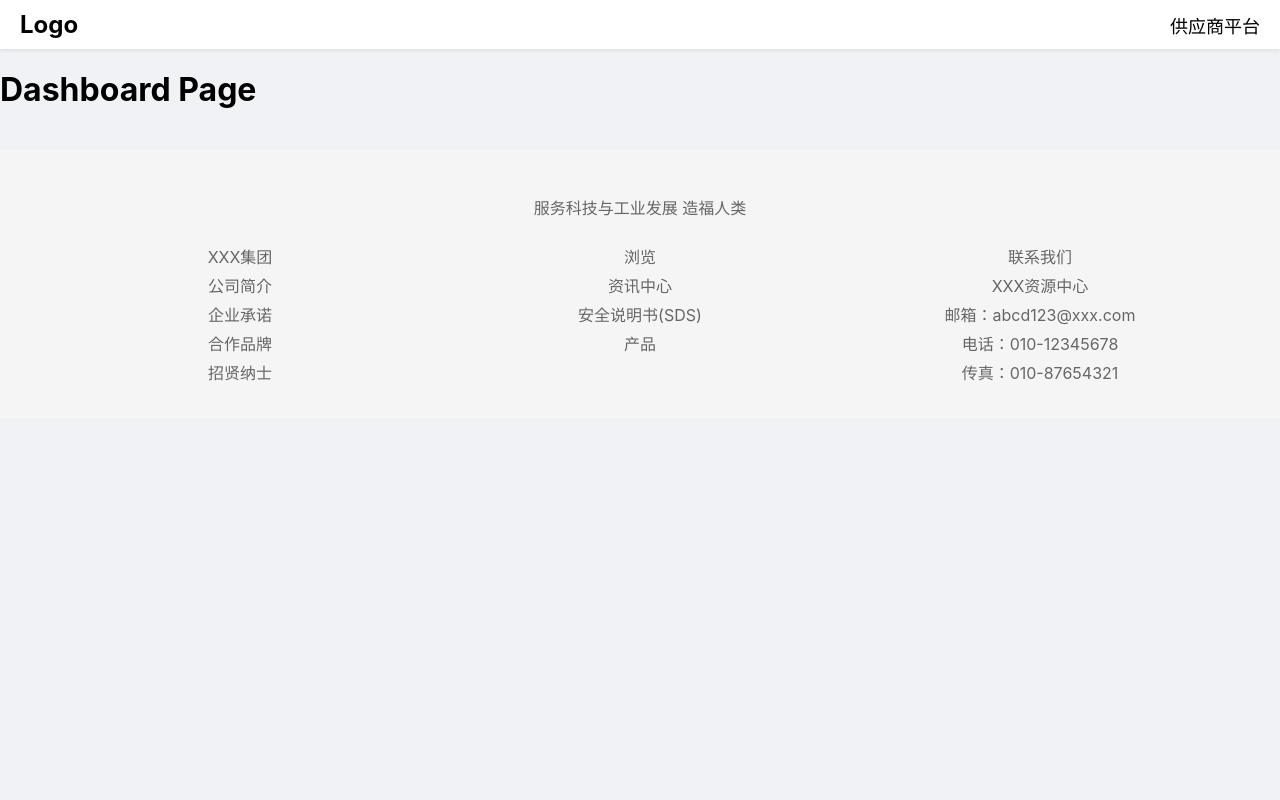
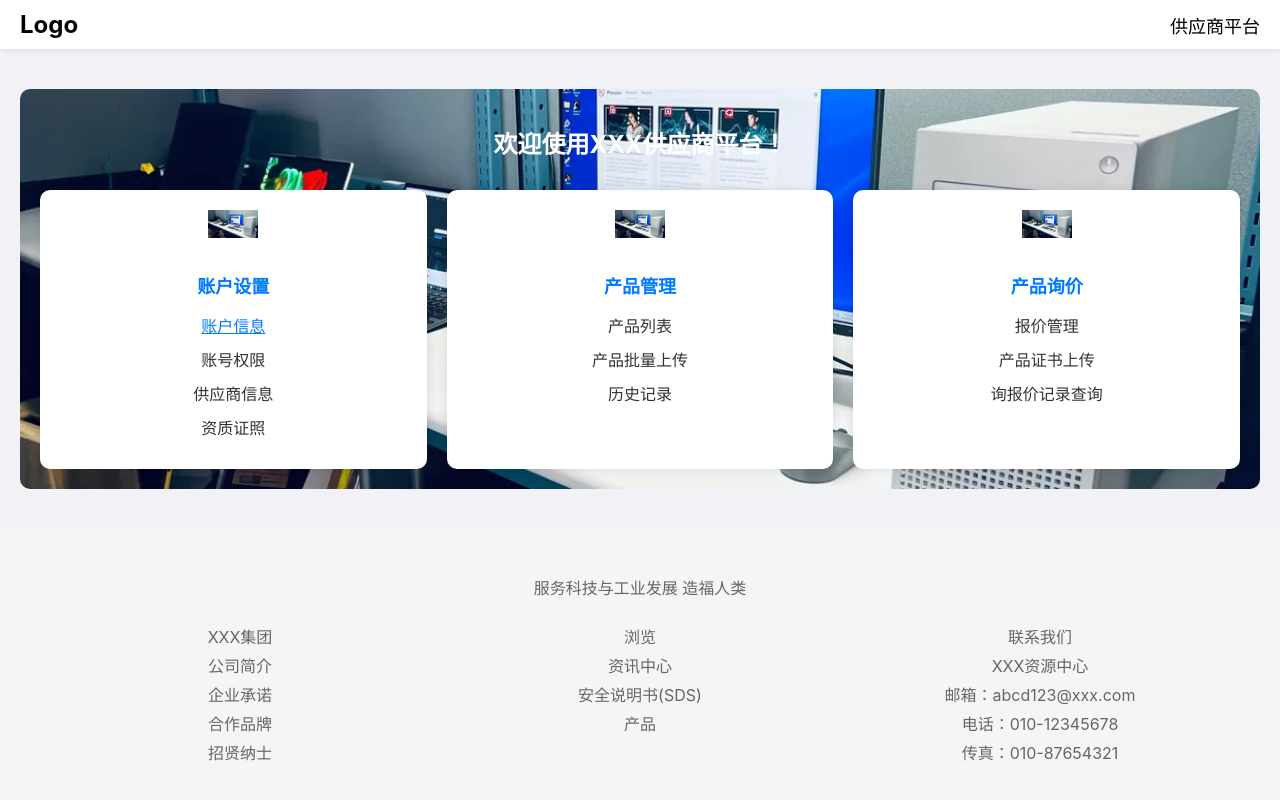
Before and after one commit to xiangshuo123/vendor-management-system, a React (Create React App) app in the folder client/: page /dashboard in a window 1280 px wide. Built offline with nearby package versions, Linux system fonts and the light colour scheme; sample sign-in values are in the browser's storage.

Commit message:
dashboard css

```diff
--- /dev/null
+++ b/client/src/pages/Dashboard.css
@@ -0,0 +1,62 @@
+.dashboard-container {
+    max-width: 1200px;
+    margin: 40px auto;
+    text-align: center;
+    background: url('../../public/images/img-9531.webp') no-repeat center center; /* 背景图片 */
+    background-size: cover;  /* 背景图像的大小 */
+    padding: 20px;
+    border-radius: 10px;
+  }
+
+  .dashboard-container h1 {
+    color: #ffffff; /* 标题颜色 */
+    margin-bottom: 30px;
+    font-size: 24px;
+  }
+
+  .dashboard-sections {
+    display: flex;
+    justify-content: space-between;  /* Sections 左右分布 */
+    gap: 20px;  /* Sections 之间的间距 */
+  }
+
+  .dashboard-section {
+    background-color: #ffffff;  /* Section 背景颜色 */
+    border-radius: 10px;
+    padding: 20px;
+    width: 30%;  /* Sections 宽度 */
+    box-shadow: 0 0 10px rgba(0, 0, 0, 0.1);  /* 添加阴影 */
+    text-align: center;
+  }
+
+  .section-icon {
+    width: 50px;  /* 图标大小 */
+    margin-bottom: 15px;  /* 图标和标题之间的间距 */
+  }
+
+  .dashboard-section h2 {
+    font-size: 18px;
+    color: #007BFF;  /* 标题颜色 */
+    margin-bottom: 15px;  /* 标题和列表之间的间距 */
+  }
+
+  .dashboard-section ul {
+    list-style: none;
+    padding: 0;
+    margin: 0;
+  }
+
+  .dashboard-section li {
+    margin: 10px 0;
+    cursor: pointer;  /* 鼠标指针变化 */
+    color: #333;  /* 列表项颜色 */
+  }
+
+  .dashboard-section li.clickable-link {
+    color: #007BFF;  /* 可点击链接的颜色 */
+    text-decoration: underline;  /* 加下划线 */
+  }
+
+  .dashboard-section li:hover {
+    color: #0056b3;  /* 悬停时的颜色 */
+  }
--- a/client/src/pages/Dashboard.js
+++ b/client/src/pages/Dashboard.js
@@ -1,9 +1,48 @@
 import React from 'react';
+import { useNavigate } from 'react-router-dom';  // 导入 useNavigate 用于路由跳转
+import './Dashboard.css';  // 导入 Dashboard 的 CSS 样式
 
 const Dashboard = () => {
+  const navigate = useNavigate();  // 使用 useNavigate 钩子进行页面导航
+
   return (
-    <div>
-      <h1>Dashboard Page</h1>
+    <div className="dashboard-container">
+      <h1>欢迎使用XXX供应商平台！</h1>
+      <div className="dashboard-sections">
+        {/* 第一个 Section: 账户设置 */}
+        <div className="dashboard-section">
+          <img src="/images/img-9531.webp" alt="账户设置" className="section-icon" />
+          <h2>账户设置</h2>
+          <ul>
+            <li onClick={() => navigate('/profile')} className="clickable-link">账户信息</li>
+            <li>账号权限</li>
+            <li>供应商信息</li>
+            <li>资质证照</li>
+          </ul>
+        </div>
+
+        {/* 第二个 Section: 产品管理 */}
+        <div className="dashboard-section">
+          <img src="/images/img-9531.webp" alt="产品管理" className="section-icon" />
+          <h2>产品管理</h2>
+          <ul>
+            <li>产品列表</li>
+            <li>产品批量上传</li>
+            <li>历史记录</li>
+          </ul>
+        </div>
+
+        {/* 第三个 Section: 产品询价 */}
+        <div className="dashboard-section">
+          <img src="/images/img-9531.webp" alt="产品询价" className="section-icon" />
+          <h2>产品询价</h2>
+          <ul>
+            <li>报价管理</li>
+            <li>产品证书上传</li>
+            <li>询报价记录查询</li>
+          </ul>
+        </div>
+      </div>
     </div>
   );
 };
```
Also changed, not shown: client/public/images/img-9531.webp (added).
